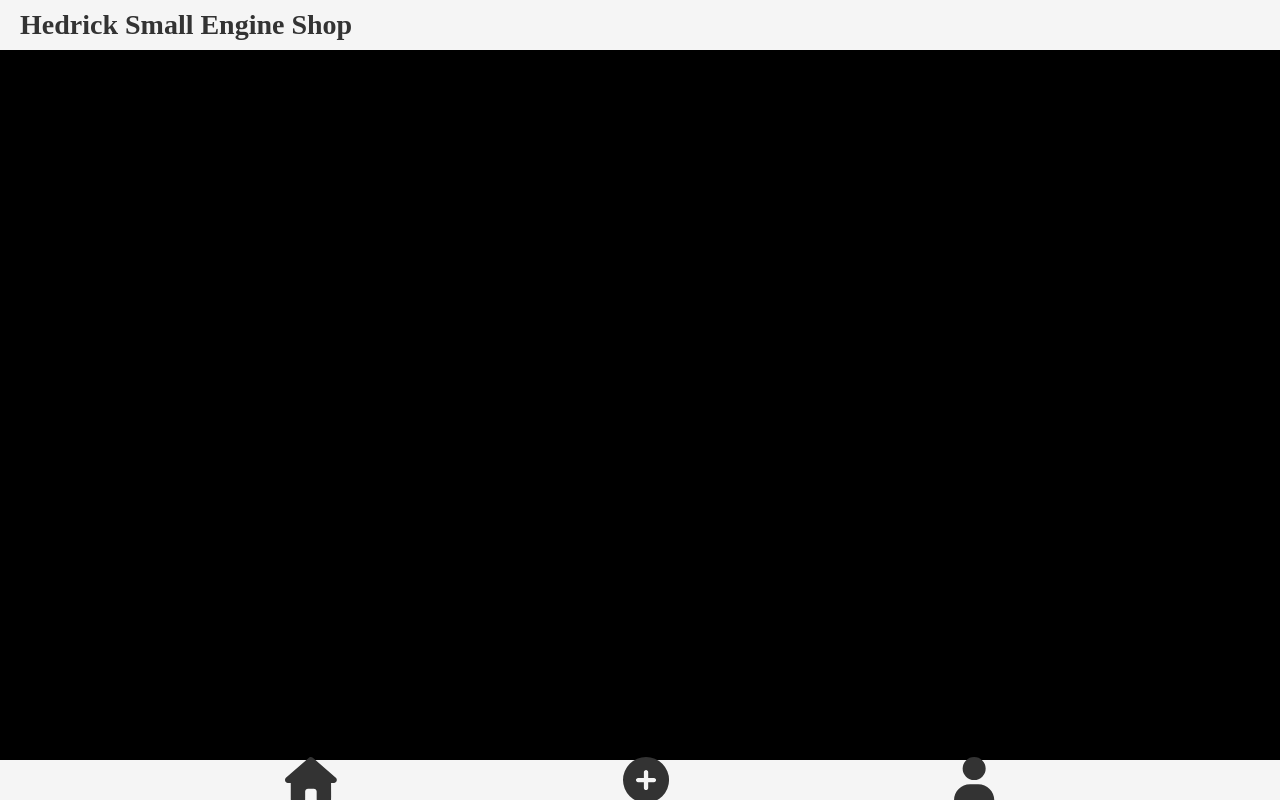
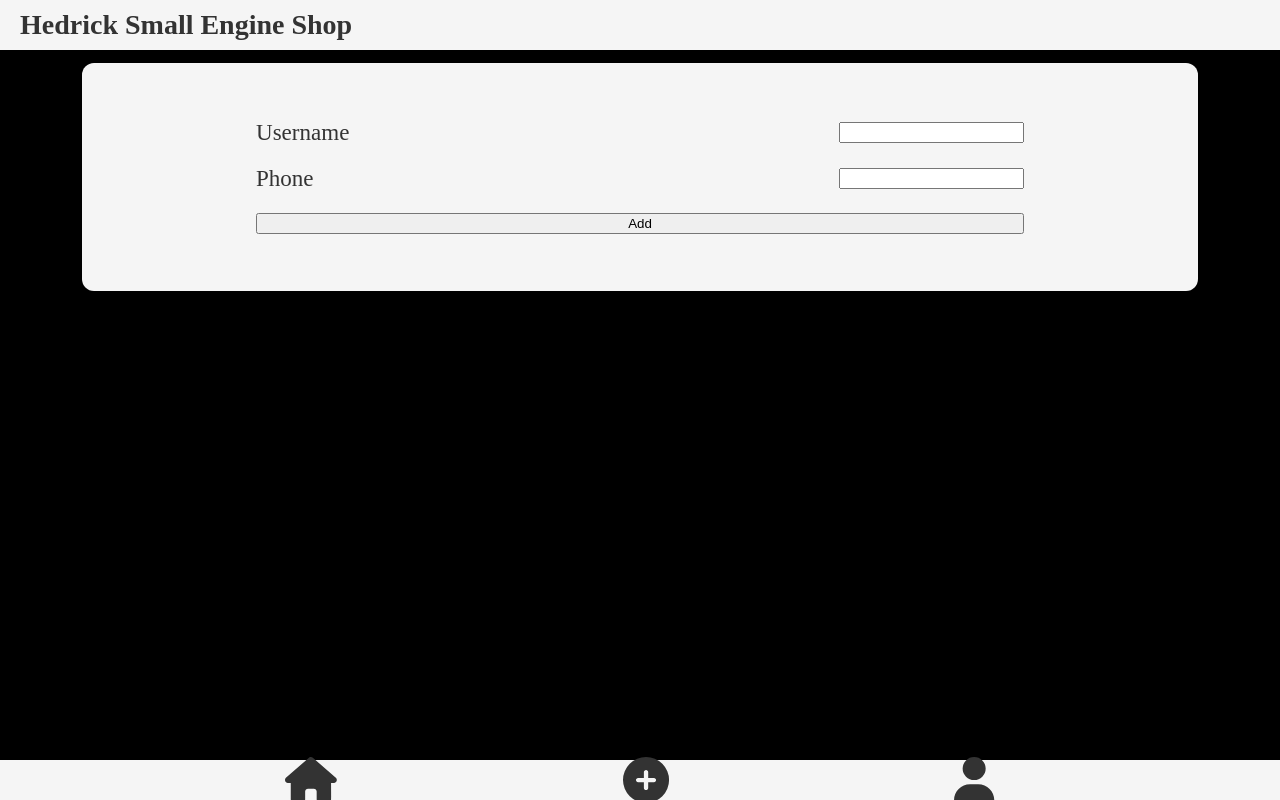
Before and after one commit to misterhedrick/hedrick-ses, a React (Create React App) app: page /add in a window 1280 px wide. Built offline with nearby package versions, Linux system fonts and the light colour scheme.

Commit message:
adding component styles

```diff
--- a/src/App.js
+++ b/src/App.js
@@ -5,10 +5,11 @@ import Home from "./pages/Home";
 import Admin from "./pages/Admin";
 import ClientDetails from "./pages/ClientDetails";
 import ItemDetails from "./pages/ItemDetails";
-import LoginModal from "./components/UI/LoginModal";
 
 import "./styles/reset.css";
 import "./styles/setup.scss";
+import AddClient from "./pages/AddClient";
+import Login from "./components/Login";
 
 
 function App() {
@@ -19,7 +20,9 @@ function App() {
         <Route path="" element={<Home />} />
         <Route path="/client/:clientId" element={<ClientDetails />} />
         <Route path="/client/:clientId/:itemId" element={<ItemDetails />} />
-        <Route path="/Admin" element={<Admin />} />
+        <Route path="/admin" element={<Admin />} />
+        <Route path="/add" element={<AddClient />} />
+        <Route path="/login" element={<Login />} />
       </Routes>
       <Footer />
       {/* <LoginModal /> */}
--- a/src/components/AddClientForm.js
+++ b/src/components/AddClientForm.js
@@ -1,11 +1,54 @@
-import styles from '../styles/AddClientForm.module.scss';
+import { useState } from "react";
+import Card from "./UI/Card";
+import Form from "./UI/Form";
 
 const AddClientForm = (props) => {
+  const [enteredName, setEnteredName] = useState("");
+  const [enteredPhone, setEnteredPhone] = useState("");
+
+  const addClientHandler = (event) => {
+    event.preventDefault();
+    setEnteredName("");
+    setEnteredPhone("");
+    console.log("username: " + enteredName);
+    console.log("phone: " + enteredPhone);
+  };
+
+  const nameChangeHandler = (event) => {
+    setEnteredName(event.target.value);
+    console.log(enteredName);
+  };
+
+  const phoneChangeHandler = (event) => {
+    setEnteredPhone(event.target.value);
+  };
+
   return (
-    <form>
-      <label for="name">Name</label>
-      <input id="name"></input>
-    </form>
+    <Card>
+      <Form onSubmit={addClientHandler}>
+        <span>
+          <label htmlFor="username">Username</label>
+          <input
+            id="username"
+            type="text"
+            value={enteredName}
+            onChange={nameChangeHandler}
+          />
+        </span>
+        <span>
+          <label htmlFor="phone">Phone</label>
+          <input
+            id="phone"
+            type="number"
+            value={enteredPhone}
+            onChange={phoneChangeHandler}
+          />
+        </span>
+        <span>
+          <button type="submit">Add</button>
+        </span>
+      </Form>
+    </Card>
   );
 };
 export default AddClientForm;
--- a/src/components/Footer.js
+++ b/src/components/Footer.js
@@ -17,8 +17,8 @@ const Footer = (props) => {
     <footer className={styles.mainFooter}>
       <div className={styles.mainFooterItems}>
         <NavLink to="" className={styles.mainFooterItem}>{houseIcon}</NavLink>
-        <NavLink to="" className={styles.mainFooterItem}>{plusIcon}</NavLink>
-        <NavLink to="/Admin" className={styles.mainFooterItem}>{userIcon}</NavLink>
+        <NavLink to="/add" className={styles.mainFooterItem}>{plusIcon}</NavLink>
+        <NavLink to="/login" className={styles.mainFooterItem}>{userIcon}</NavLink>
       </div>
     </footer>
   );
--- a/src/components/Login.js
+++ b/src/components/Login.js
@@ -1,5 +1,56 @@
+import { useState } from "react";
+
+import Card from "./UI/Card";
+import Form from "./UI/Form";
+
 const Login = (props) => {
-  return <h1>Login Page</h1>;
+  const [enteredUsername, setEnteredUsername] = useState("");
+  const [enteredPassword, setEnteredPassword] = useState("");
+
+  const addClientHandler = (event) => {
+    event.preventDefault();
+    setEnteredUsername("");
+    setEnteredPassword("");
+    console.log("username: " + enteredUsername);
+    console.log("password: " + enteredPassword);
+  };
+
+  const usernameChangeHandler = (event) => {
+    setEnteredUsername(event.target.value);
+    console.log(enteredUsername);
+  };
+
+  const passwordChangeHandler = (event) => {
+    setEnteredPassword(event.target.value);
+  };
+
+  return (
+    <Card>
+      <Form onSubmit={addClientHandler}>
+        <span>
+          <label htmlFor="username">Username</label>
+          <input
+            id="username"
+            type="text"
+            value={enteredUsername}
+            onChange={usernameChangeHandler}
+          />
+        </span>
+        <span>
+          <label htmlFor="password">Password</label>
+          <input
+            id="password"
+            type="password"
+            value={enteredPassword}
+            onChange={passwordChangeHandler}
+          />
+        </span>
+        <span>
+          <button type="submit">Login</button>
+        </span>
+      </Form>
+    </Card>
+  );
 };
 
 export default Login;
--- /dev/null
+++ b/src/components/UI/Form.js
@@ -0,0 +1,14 @@
+import styles from '../../styles/UI/Form.scss';
+
+const Form = (props) => {
+    return (
+      <form
+        className={styles.form}
+        onSubmit={props.onSubmit}
+      >
+        {props.children}
+      </form>
+    );
+  };
+
+  export default Form;
--- a/src/components/UI/LoginModal.js
+++ b/src/components/UI/LoginModal.js
@@ -7,9 +7,9 @@ const LoginModal = (props) => {
       <div className={styles.backdrop}></div>
       <Card className={styles.modal}>
         <h1>Login</h1>
-        <label for="username"></label>
+        <label htmlFor="username"></label>
         <input id="username"></input>
-        <label for="password"></label>
+        <label htmlFor="password"></label>
         <input id="password"></input>
         <button>Login</button>
       </Card>
--- /dev/null
+++ b/src/pages/AddClient.js
@@ -0,0 +1,8 @@
+import AddClientForm from "../components/AddClientForm";
+
+const AddClient = (props) => {
+
+  return <AddClientForm></AddClientForm>;
+};
+
+export default AddClient;
--- a/src/styles/UI/Card.scss
+++ b/src/styles/UI/Card.scss
@@ -4,4 +4,7 @@
     box-shadow: 0 1px 8px rgba(0, 0, 0, 0.25);
     background-color: $main-bg;
     color: $dark-text;
+    padding: 2em;
+    width: 80vw;
+    margin: 0 auto;
   }
--- /dev/null
+++ b/src/styles/UI/Form.scss
@@ -0,0 +1,18 @@
+form {
+    display: flex;
+    flex-direction: column;
+    align-items: center;
+}
+span {
+    width: 75%;
+    display: flex;
+    justify-content: space-between;
+    margin: .5em 0;
+    align-items: center;
+}
+span:last-child {
+    justify-content: center;
+    button {
+        width: 100%;
+    }
+}
```
